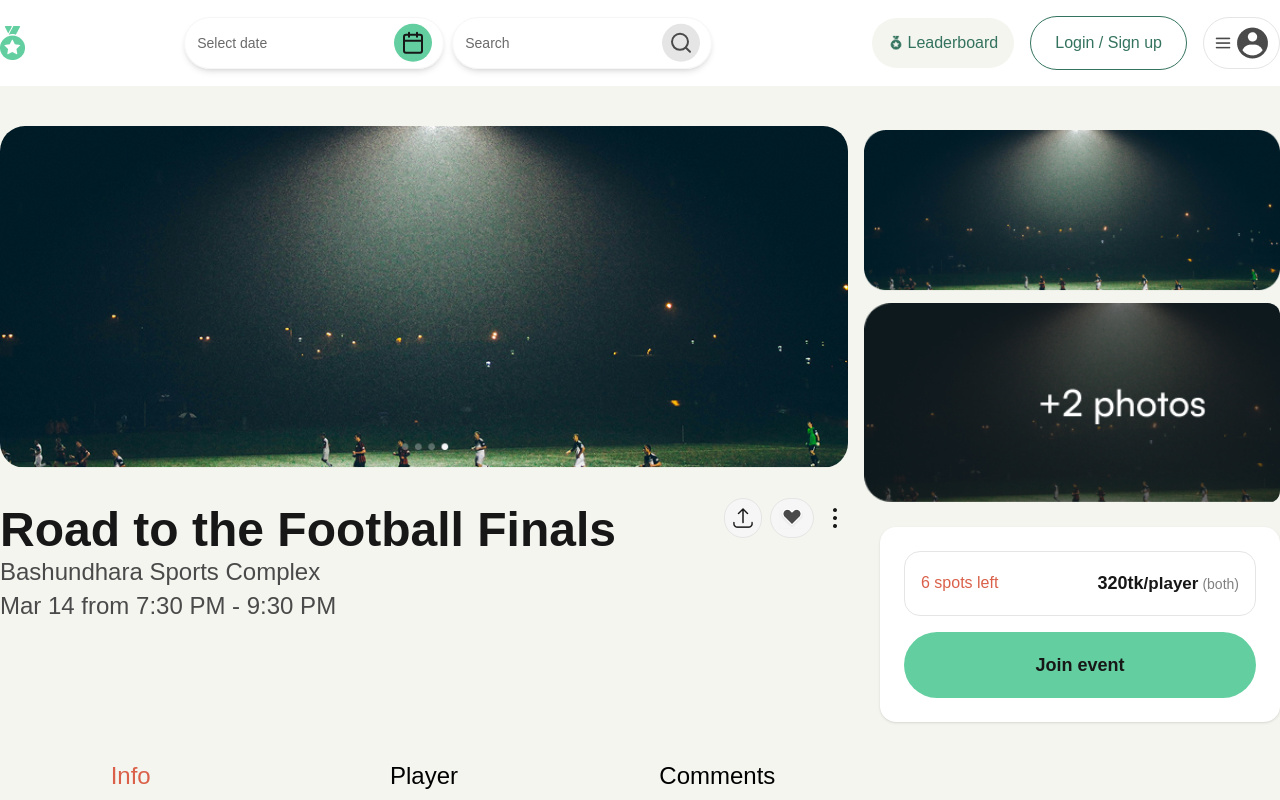
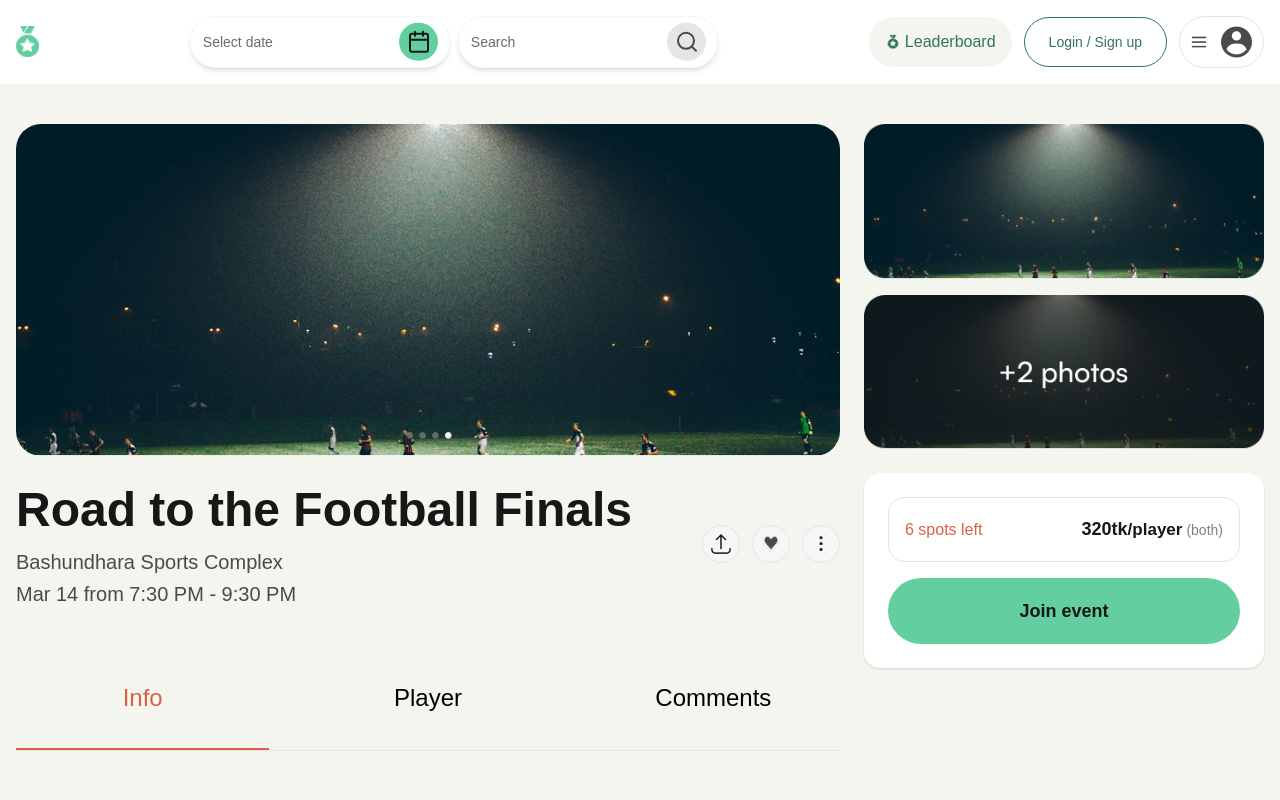
Before and after one commit to Eity2021/finixCode_Assessment, a React (Vite) app: page / in a window 1280 px wide. Shown: the top 800 px of the page. Built offline with nearby package versions, Linux system fonts and the light colour scheme; a web font is replaced by a local one.

Commit message:
main content page make responsive

```diff
--- a/src/components/header/Header.jsx
+++ b/src/components/header/Header.jsx
@@ -1,77 +1,76 @@
-import React from 'react'
-import { ChevronDown, Heart, CircleUserRound , Search, Share2, Trophy, User } from "lucide-react";
+import React from "react";
+import { Search, Calendar } from "lucide-react";
 import logo from "../../assets/image/logo.png";
 import JithboIcon from "../../assets/image/Jithbo_icon.png";
 import userIcon from "../../assets/image/user.png";
 import hamburger from "../../assets/image/hamburger.png";
-import { Calendar } from 'lucide-react';
+
+
 export default function Header() {
   return (
-    <div className='bg-[#fff]'>
-        <div className="container">
-        <header className="flex items-center justify-between py-[16px] ">
+    <div className="bg-white">
+      <div className="container mx-auto px-4">
+        <header className="flex flex-wrap items-center justify-between py-4 gap-4">
+          {/* Logo */}
           <div className="flex items-center gap-2">
-      <img
-        src={logo}
-        alt="Logo"
-        className="text-emerald-500"
-      />
+            <img src={logo} alt="Logo" className="h-8 w-auto" />
           </div>
-<div className="flex">
 
-<div className="relative hidden sm:block  w-full mx-1">
+          {/* Inputs Section */}
+          <div className="flex flex-col sm:flex-row items-center gap-2 flex-grow sm:justify-center">
+            {/* Date Input */}
+            <div className="relative w-full max-w-[260px]">
               <input
                 type="text"
                 placeholder="Select date"
-        className="w-[260px]  rounded border border-[#F6F6F6]  text-sm py-[15px] px-[12px] shadow-md placeholder:text-[14px] placeholder:text-[#6A6A6A] placeholder:font-[400]"
+                className="w-full rounded border border-[#F6F6F6] text-sm py-[15px] px-[12px] shadow-md placeholder:text-[14px] placeholder:text-[#6A6A6A] placeholder:font-[400]"
               />
               <div className="absolute right-3 top-1/2 transform -translate-y-1/2 p-[7.2px] bg-[#63CFA0] rounded">
-<Calendar className="  text-[#171717]" />
+                <Calendar className="text-[#171717]" />
               </div>
             </div>
 
-    <div className="relative hidden sm:block w-full mx-1">
+            {/* Search Input */}
+            <div className="relative w-full max-w-[260px]">
               <input
                 type="text"
                 placeholder="Search"
-        className=" w-[260px]  rounded border border-[#F6F6F6]  text-sm py-[15px] px-[12px] shadow-md placeholder:text-[14px] placeholder:text-[#6A6A6A] placeholder:font-[400]"
+                className="w-full rounded border border-[#F6F6F6] text-sm py-[15px] px-[12px] shadow-md placeholder:text-[14px] placeholder:text-[#6A6A6A] placeholder:font-[400]"
               />
               <div className="absolute right-3 top-1/2 transform -translate-y-1/2 p-[7.2px] bg-[#E5E5E5] rounded">
-<Search className="  text-[#4A4A4A]  " />
+                <Search className="text-[#4A4A4A]" />
+              </div>
+            </div>
           </div>
 
-
-    </div>
-
-
-</div>
-
-
-    <div className="flex items-center gap-4">
-      <a href="#" className="hidden md:flex items-center gap-1 text-sm text-emerald-600 bg-[#F4F5EF] py-[14px] px-[16px] rounded">
+          {/* Right Side Buttons */}
+          <div className="flex items-center gap-3">
+            <a
+              href="#"
+              className="hidden md:flex items-center gap-1 text-sm text-emerald-600 bg-[#F4F5EF] py-[14px] px-[16px] rounded"
+            >
               <img src={JithboIcon} className="h-4 w-4" />
-        <span className="text-[#34735F] size16 space-y-4">Leaderboard</span>
+              <span className="text-[#34735F] size16">Leaderboard</span>
             </a>
 
-      <button size="sm" className="hidden sm:inline-flex border border-[#34735F] bg-[#fff] py-[14px] px-[24px] rounded">
-        <span className='text-[#34735F] size16  font-[500]'>Login / Sign up</span>
-
+            <button className="hidden sm:inline-flex border border-[#34735F] bg-white py-[14px] px-[24px] rounded">
+              <span className="text-[#34735F] text-sm font-medium">
+                Login / Sign up
+              </span>
             </button>
 
+            {/* Mobile Menu Icons */}
             <div className="flex border border-[#E5E5E5] py-[6px] px-[8px] rounded">
               <button className="flex items-center">
-         <img src={hamburger} />
+                <img src={hamburger} alt="menu" />
               </button>
-      <button size="icon" className="rounded-full">
-         <img src={userIcon} />
+              <button className="rounded-full ml-2">
+                <img src={userIcon} alt="user" />
               </button>
             </div>
-
-
           </div>
         </header>
       </div>
     </div>
-
-  )
+  );
 }
--- a/src/page/Home.jsx
+++ b/src/page/Home.jsx
@@ -6,7 +6,7 @@ export default function Home() {
   return (
     <div>
       <div>
-        <div className="bg-[#F4F5EF]">
+        <div className="bg-[#F4F5EF] w-full">
           <MainContent ></MainContent>
         </div>
         <Events></Events>
--- a/src/page/MainContent.jsx
+++ b/src/page/MainContent.jsx
@@ -8,83 +8,72 @@ import dotsVertical from "../assets/image/mainContent/dots-vertical.png";
 import JoinEvent from "./JoinEvent";
 import Tabs from "./tabs/Tabs";
 
-
 export default function MainContent() {
-
   return (
-    <>
-      <main className="container py-[40px]">
-        <div className="grid grid-cols-1 lg:grid-cols-3 gap-4">
-          {/* Left Column - Main Image and Event Details */}
-          <div className="lg:col-span-2 space-y-3 ">
+    <main className="container mx-auto px-4 py-10">
+      <div className="grid grid-cols-1 lg:grid-cols-3 gap-6">
+        {/* Left Column */}
+        <div className="lg:col-span-2 space-y-6">
           <div className="relative rounded-xl overflow-hidden w-full">
             <img
               src={FootballImageSlider}
               alt="Football field at night"
-                fill
-                className=" rounded-[25px] w-full"
+              className="rounded-[25px] w-full h-auto object-cover"
             />
           </div>
 
-            <div className="flex justify-between items-start mt-[30px]">
+          <div className="flex flex-col md:flex-row justify-between items-start md:items-center gap-4">
             <div>
-                <h1 className="font-[900] leading-[64px] text-[48px] text-[#171717]">
+              <h1 className="font-extrabold text-3xl md:text-4xl lg:text-[48px] text-[#171717] leading-tight">
                 Road to the Football Finals
               </h1>
-                <p className="text-[#4A4A4A] text-[24px] space-y-3 leading-[20px] font-[400]">
+              <p className="text-[#4A4A4A] text-lg md:text-xl font-normal mt-2">
                 Bashundhara Sports Complex
               </p>
-                <p className="text-[#4A4A4A] text-[24px] space-y-3 leading-[40px] font-[400] mt-1">
+              <p className="text-[#4A4A4A] text-lg md:text-xl font-normal mt-1">
                 Mar 14 from 7:30 PM - 9:30 PM
               </p>
             </div>
 
-              <div className="flex gap-2 ">
-                <button
-                  variant="outline"
-                  size="icon"
-                  className="rounded-full p-[8px] border border-[#E5E5E5] bg-[#F6F6F6]"
-                >
-                  <img src={downloadIcon} alt="downloadIcon" />
+            <div className="flex gap-3">
+              <button className="rounded-full p-2 border border-[#E5E5E5] bg-[#F6F6F6]">
+                <img src={downloadIcon} alt="downloadIcon" className="w-5 h-5" />
               </button>
-                <button
-                  variant="outline"
-                  size="icon"
-                  className="rounded-full p-[8px] border border-[#E5E5E5] bg-[#F6F6F6]"
-                >
-                  <img src={wishListIcon} alt="wishListIcon" />
+              <button className="rounded-full p-2 border border-[#E5E5E5] bg-[#F6F6F6]">
+                <img src={wishListIcon} alt="wishListIcon" className="w-5 h-5" />
               </button>
-                <button variant="outline" size="icon" className="rounded-full">
-                  <img src={dotsVertical} alt="dotsVertical" />
+              <button className="rounded-full p-2 border border-[#E5E5E5] bg-[#F6F6F6]">
+                <img src={dotsVertical} alt="dotsVertical" className="w-5 h-5" />
               </button>
             </div>
           </div>
-            <div className="mt-[100px]">
-              <Tabs></Tabs>
+
+          <div className="mt-10">
+            <Tabs />
           </div>
         </div>
 
-          {/* Right Column - Thumbnails and Event Info */}
-          <div className="">
-            <div className="grid grid-cols-1 gap-2">
-              <div className="relative rounded-xl overflow-hidden ">
+        {/* Right Column */}
+        <div className="space-y-4">
+          <div className="space-y-4">
+            <div className="rounded-xl overflow-hidden w-full">
               <img
                 src={BackgroundPart1}
                 alt="Football field thumbnail"
-                  fill
-                  className="object-cover w-full h-full py-1"
+                className="object-cover w-full h-auto"
               />
             </div>
-              <div
-                className="relative rounded-xl overflow-hidden w-full h-[200px] bg-cover  flex items-center justify-center no-repeat"
-                style={{ backgroundImage: `url(${BackgroundPart2})` }}
-              ></div>
+            <div className="rounded-xl overflow-hidden w-full">
+              <img
+                src={BackgroundPart2}
+                alt="Football field thumbnail"
+                className="object-cover w-full h-auto"
+              />
             </div>
-            <JoinEvent ></JoinEvent>
+          </div>
+          <JoinEvent />
         </div>
       </div>
     </main>
-
-    </>
   );
 }
```
Lines whose indentation alone changed are shown as unchanged.
